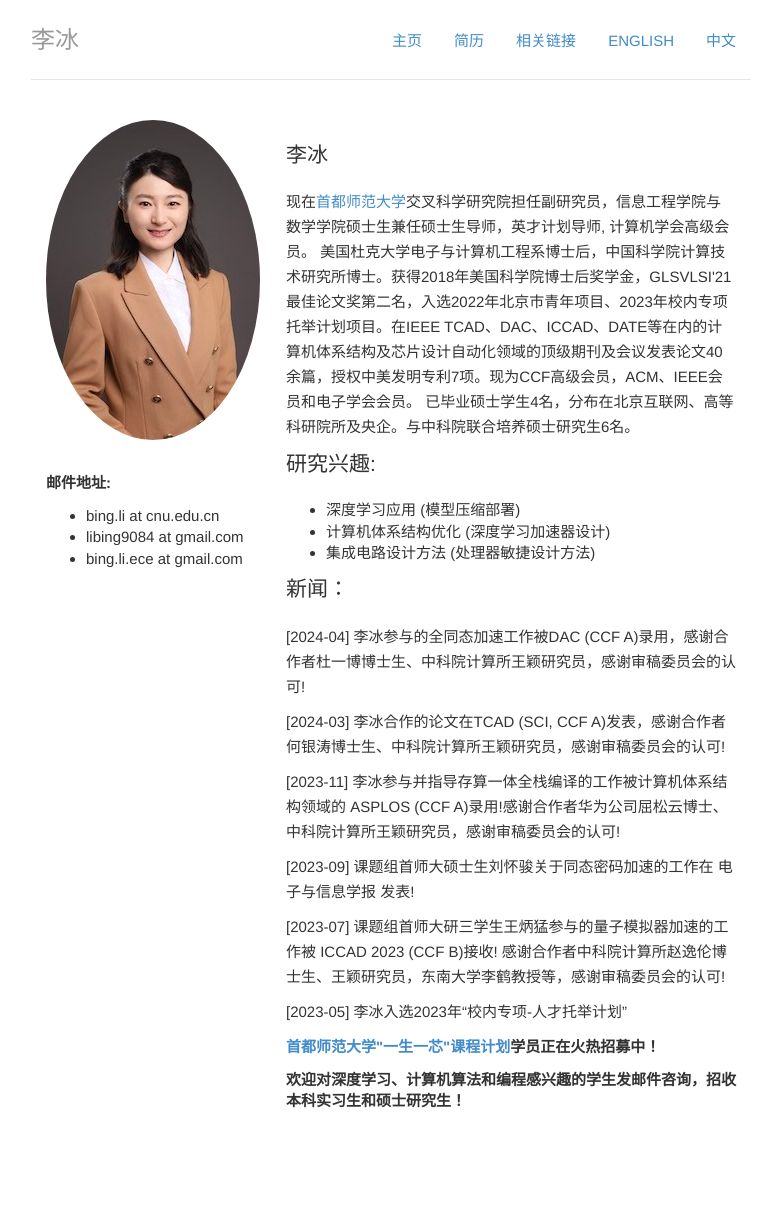
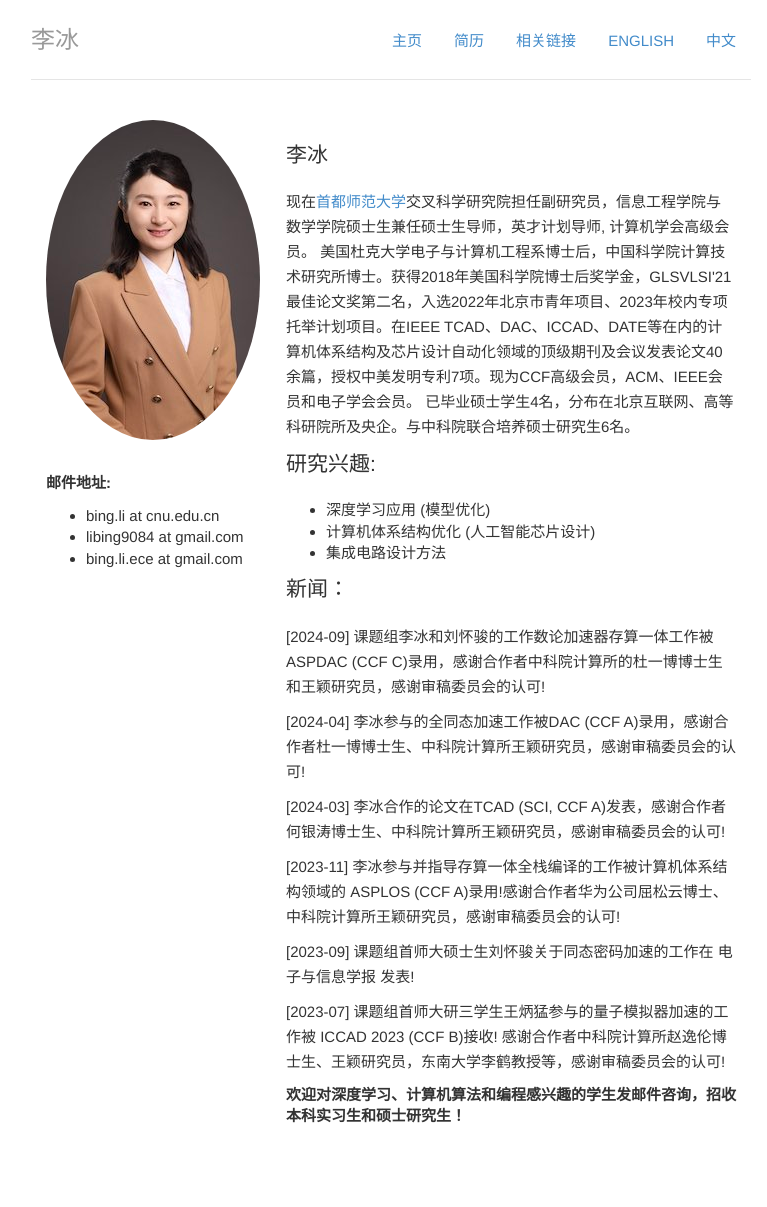
Before and after one commit to libingict/libingict.github.io, a Jekyll site: the page built from index.html, in a window 1280 px wide. Shown: the whole page, without its empty margins (249-1016 px from the left). Built offline with Jekyll 4.4.1, drawn with Linux system fonts in a browser that asks for light colours.

Commit message:
更新简介和新闻

```diff
--- a/index.html
+++ b/index.html
@@ -52,12 +52,15 @@ cv: passive
                 -->
             <p class="lead" , id="research-interests">研究兴趣:</p>
             <ul>
-                <li>深度学习应用 (模型压缩部署)</li>
-                <li>计算机体系结构优化 (深度学习加速器设计)</li>
+                <li>深度学习应用 (模型优化)</li>
+                <li>计算机体系结构优化 (人工智能芯片设计)</li>
 
-                <li>集成电路设计方法 (处理器敏捷设计方法)</li>
+                <li>集成电路设计方法</li>
             </ul>
             <p class="lead" , id="news">新闻：</p>
+            <p>[2024-09] 课题组李冰和刘怀骏的工作数论加速器存算一体工作被ASPDAC (CCF
+                C)录用，感谢合作者中科院计算所的杜一博博士生和王颖研究员，感谢审稿委员会的认可!</p>
+            <p>
             <p>[2024-04] 李冰参与的全同态加速工作被DAC (CCF
                 A)录用，感谢合作者杜一博博士生、中科院计算所王颖研究员，感谢审稿委员会的认可!</p>
             <p>
@@ -68,9 +71,7 @@ cv: passive
             <p>[2023-09] 课题组首师大硕士生刘怀骏关于同态密码加速的工作在 电子与信息学报 发表!</p>
             <p>[2023-07] 课题组首师大研三学生王炳猛参与的量子模拟器加速的工作被 ICCAD 2023 (CCF B)接收!
                 感谢合作者中科院计算所赵逸伦博士生、王颖研究员，东南大学李鹤教授等，感谢审稿委员会的认可!</p>
-            <p> [2023-05] 李冰入选2023年“校内专项-人才托举计划”</p>
-
-            <p><strong> <a href="/img/一生一芯课程报名意向二维码.png">首都师范大学"一生一芯"课程计划</a>学员正在火热招募中！</strong></p>
+<!--            <p><strong> <a href="/img/一生一芯课程报名意向二维码.png">首都师范大学"一生一芯"课程计划</a>学员正在火热招募中！</strong></p>-->
 
             <strong> 欢迎对深度学习、计算机算法和编程感兴趣的学生发邮件咨询，招收本科实习生和硕士研究生！</strong>
         </div>
```
